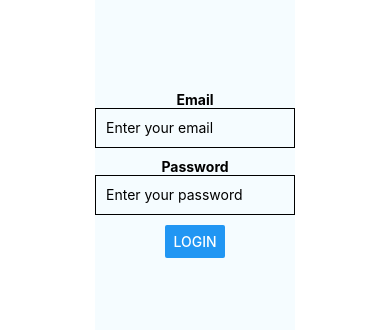
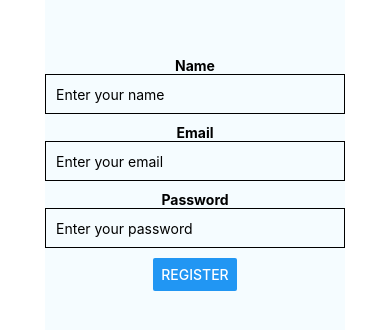
Before and after one commit to biancabelea/PawsPlan-Mobile, a React Native app: screen / in a window 390 px wide. Shown: the part 248-578 px from the top of the page. Built offline with nearby package versions, Linux system fonts and the light colour scheme.

Commit message:
Register functionality

```diff
--- a/App.js
+++ b/App.js
@@ -4,6 +4,7 @@ import { StyleSheet, Text, View } from 'react-native';
 import { collection, getDocs } from 'firebase/firestore';
 import db from './firebase';
 import Login from './components/Login';
+import Register from './components/Register';
 
 export default function App() {
   const [items, setItems] = useState([]);
@@ -23,11 +24,12 @@ export default function App() {
 
   return (
     <View style={styles.container}>
-      {items.map((item, index) => (
+      {/* {items.map((item, index) => (
         <Text key={index}>{JSON.stringify(item)}</Text>
       ))}
-      <StatusBar style="auto" />
-      <Login/>
+      <StatusBar style="auto" /> */}
+      {/* <Login/> */}
+      <Register/>
     </View>
   );
 }
--- /dev/null
+++ b/components/Register.js
@@ -0,0 +1,89 @@
+import React, { useState } from 'react';
+import { StyleSheet, Text, TextInput, View, Button } from 'react-native';
+import { createUserWithEmailAndPassword } from 'firebase/auth';
+import { getFirestore, doc, setDoc } from 'firebase/firestore';
+import { auth } from '../firebase.js';
+
+const Register = () => {
+    const [name, setName] = useState('');
+    const [email, setEmail] = useState('');
+    const [password, setPassword] = useState('');
+    const [registeredEmail, setRegisteredEmail] = useState('');
+
+    const handleRegister = async () => {
+        try {
+            const userCredential = await createUserWithEmailAndPassword(auth, email, password);
+            const user = userCredential.user;
+
+            const db = getFirestore();
+            const userRef = doc(db, 'users', user.uid);
+            const userData = {
+                ownerName: name,
+                email: user.email,
+            };
+            await setDoc(userRef, userData);
+
+            setRegisteredEmail(email);
+            setName('');
+            setEmail('');
+            setPassword('');
+            console.log('Registered as:', email);
+        } catch (error) {
+            console.error('Error registering user:', error);
+        }
+    };
+
+    return (
+        <View style={styles.container}>
+            <Text style={styles.label}>Name</Text>
+            <TextInput
+                style={styles.input}
+                onChangeText={setName}
+                value={name}
+                placeholder="Enter your name"
+            />
+            <Text style={styles.label}>Email</Text>
+            <TextInput
+                style={styles.input}
+                onChangeText={setEmail}
+                value={email}
+                placeholder="Enter your email"
+                keyboardType="email-address"
+            />
+            <Text style={styles.label}>Password</Text>
+            <TextInput
+                style={styles.input}
+                onChangeText={setPassword}
+                value={password}
+                placeholder="Enter your password"
+                secureTextEntry={true}
+            />
+            <Button title="REGISTER" onPress={handleRegister} />
+            {registeredEmail && (
+                <Text>Registered as: {registeredEmail}</Text>
+            )}
+        </View>
+    );
+};
+
+const styles = StyleSheet.create({
+    container: {
+        flex: 1,
+        justifyContent: 'center',
+        alignItems: 'center',
+        backgroundColor: '#F5FCFF',
+    },
+    input: {
+        width: 300,
+        height: 40,
+        padding: 10,
+        borderWidth: 1,
+        borderColor: 'black',
+        marginBottom: 10,
+    },
+    label: {
+        fontWeight: 'bold',
+    },
+});
+
+export default Register;
```
